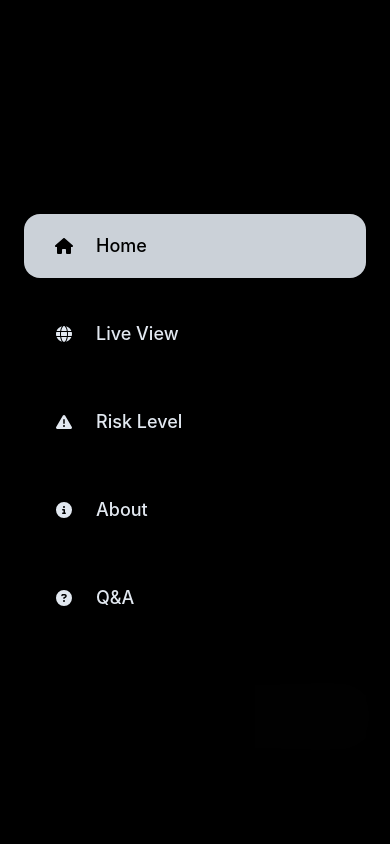
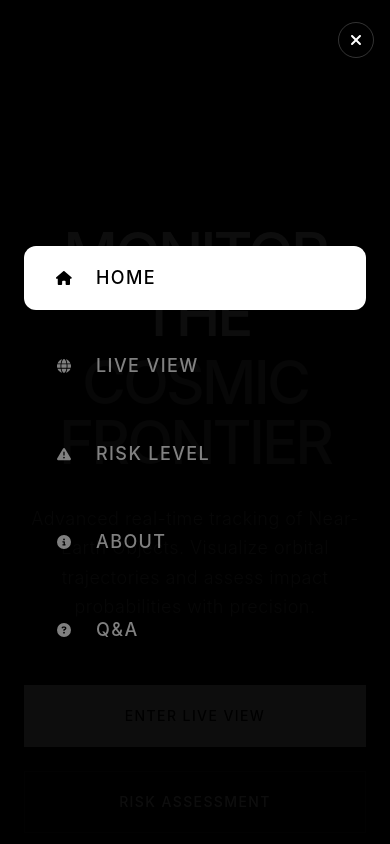
Before and after one commit to AhmedKhaledp-0/NEO_SHERXE, a React (Vite) app: page / in a window 390 px wide. Both pictures are taken after a click on the button 356 px from the left and 32 px from the top of the page. Shown: the top 844 px of the page. Built offline with nearby package versions, Linux system fonts and the light colour scheme; no server answers.

Commit message:
style: monochrome mobile menu with explicit close button

```diff
--- a/src/App.jsx
+++ b/src/App.jsx
@@ -56,8 +56,8 @@ function App() {
 
   return (
     <Router>
-      <div className="min-h-screen bg-dark-background text-dark-text">
-        <nav className="fixed w-full top-0 z-40 bg-linear-to-b from-black/70 via-black/30 to-transparent">
+      <div className="min-h-screen bg-black text-white">
+        <nav className="fixed w-full top-0 z-40 bg-black/50 backdrop-blur-md border-b border-white/5">
           <div className="container mx-auto px-4">
             <div className="flex items-center justify-between h-16">
               <span className="text-xl font-bold text-white tracking-widest z-50 relative">
@@ -110,22 +110,32 @@ function App() {
 
               {/* Menu Content */}
               <div
-                className={`absolute inset-y-0 left-0 w-full bg-dark-background/95 flex flex-col
+                className={`absolute inset-y-0 left-0 w-full bg-black/95 flex flex-col
                            transform transition-all duration-300 ease-out h-dvh
                            ${isOpen ? "translate-x-0" : "-translate-x-full"}`}
               >
+                {/* Close Button Header */}
+                <div className="w-full h-16 container mx-auto px-4 flex items-center justify-end shrink-0 pt-4">
+                  <button
+                    onClick={() => setIsOpen(false)}
+                    className="w-9 h-9 aspect-square flex justify-center items-center rounded-full border border-white/20 text-white hover:bg-white/10 transition-all duration-200"
+                  >
+                    <FontAwesomeIcon icon={faTimes} />
+                  </button>
+                </div>
+
                 {/* Navigation Links - Full height with better spacing */}
-                <div className="flex-1 flex flex-col justify-center py-16">
+                <div className="flex-1 flex flex-col justify-center py-8">
                   <div className="px-6 space-y-6">
                     <NavLink
                       to="/"
                       end
                       className={({ isActive }) =>
-                        `flex items-center px-6 py-4 rounded-2xl transition-all duration-300
+                        `flex items-center px-6 py-4 rounded-xl transition-all duration-300 tracking-widest uppercase text-sm font-bold
                          ${
                            isActive
-                             ? "bg-dark-text/90 text-dark-background"
-                             : "hover:bg-dark-text/10"
+                             ? "bg-white text-black"
+                             : "text-white/50 hover:bg-white/10 hover:text-white"
                          }`
                       }
                       onClick={() => setIsOpen(false)}
@@ -139,11 +149,11 @@ function App() {
                     <NavLink
                       to="/live"
                       className={({ isActive }) =>
-                        `flex items-center px-6 py-4 rounded-2xl transition-all duration-300
+                        `flex items-center px-6 py-4 rounded-xl transition-all duration-300 tracking-widest uppercase text-sm font-bold
                          ${
                            isActive
-                             ? "bg-dark-text/90 text-dark-background"
-                             : "hover:bg-dark-text/10"
+                             ? "bg-white text-black"
+                             : "text-white/50 hover:bg-white/10 hover:text-white"
                          }`
                       }
                       onClick={() => setIsOpen(false)}
@@ -157,11 +167,11 @@ function App() {
                     <NavLink
                       to="/riskLevel"
                       className={({ isActive }) =>
-                        `flex items-center px-6 py-4 rounded-2xl transition-all duration-300
+                        `flex items-center px-6 py-4 rounded-xl transition-all duration-300 tracking-widest uppercase text-sm font-bold
                          ${
                            isActive
-                             ? "bg-dark-text/90 text-dark-background"
-                             : "hover:bg-dark-text/10"
+                             ? "bg-white text-black"
+                             : "text-white/50 hover:bg-white/10 hover:text-white"
                          }`
                       }
                       onClick={() => setIsOpen(false)}
@@ -175,11 +185,11 @@ function App() {
                     <NavLink
                       to="/about"
                       className={({ isActive }) =>
-                        `flex items-center px-6 py-4 rounded-2xl transition-all duration-300
+                        `flex items-center px-6 py-4 rounded-xl transition-all duration-300 tracking-widest uppercase text-sm font-bold
                          ${
                            isActive
-                             ? "bg-dark-text/90 text-dark-background"
-                             : "hover:bg-dark-text/10"
+                             ? "bg-white text-black"
+                             : "text-white/50 hover:bg-white/10 hover:text-white"
                          }`
                       }
                       onClick={() => setIsOpen(false)}
@@ -193,11 +203,11 @@ function App() {
                     <NavLink
                       to="/qna"
                       className={({ isActive }) =>
-                        `flex items-center px-6 py-4 rounded-2xl transition-all duration-300
+                        `flex items-center px-6 py-4 rounded-xl transition-all duration-300 tracking-widest uppercase text-sm font-bold
                          ${
                            isActive
-                             ? "bg-dark-text/90 text-dark-background"
-                             : "hover:bg-dark-text/10"
+                             ? "bg-white text-black"
+                             : "text-white/50 hover:bg-white/10 hover:text-white"
                          }`
                       }
                       onClick={() => setIsOpen(false)}
```
